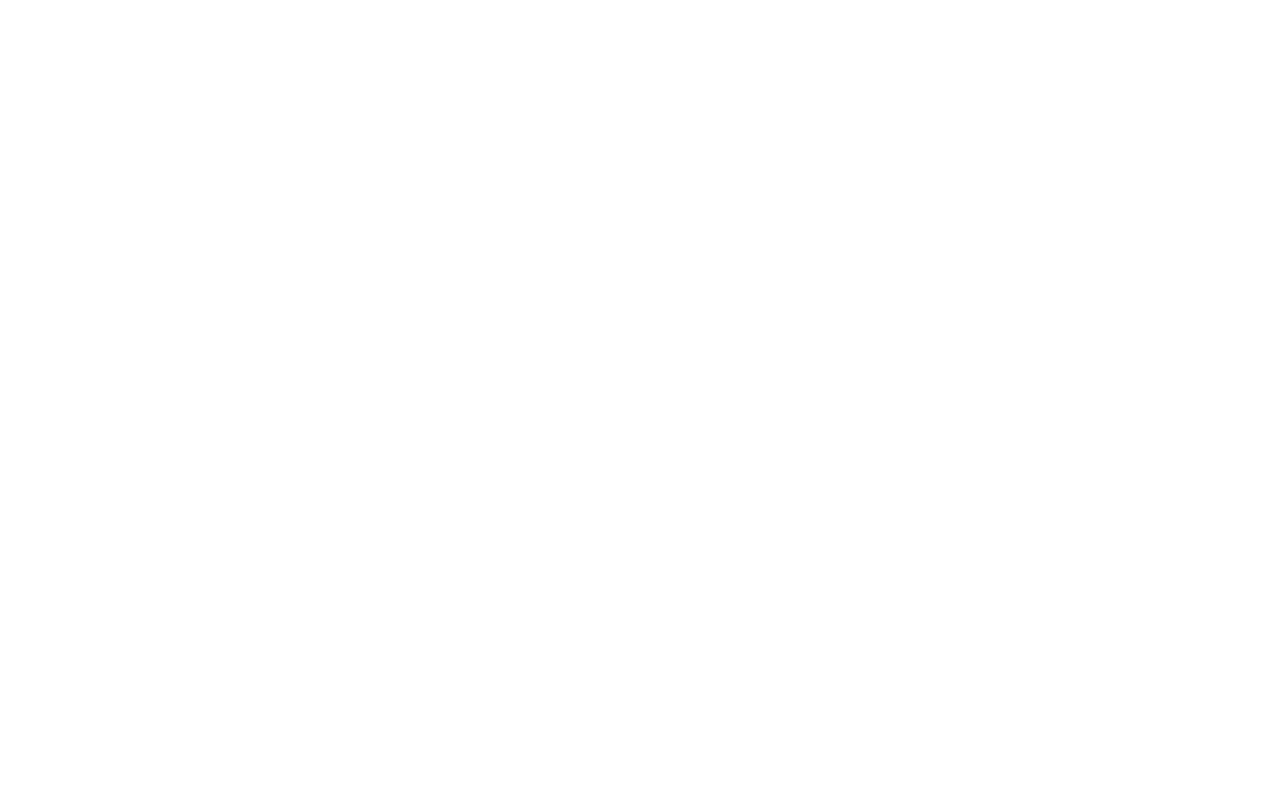
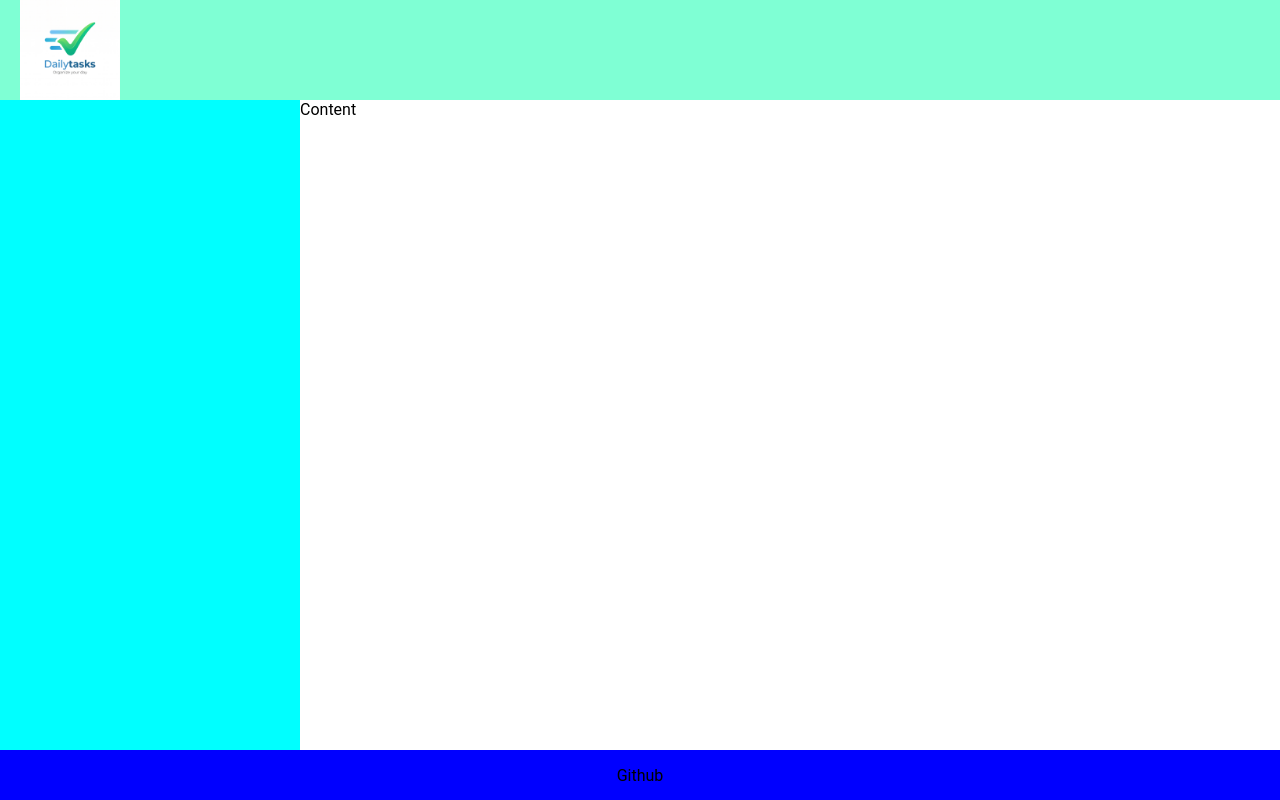
Before and after one commit to GuillaumePeixoto/mini-projet-kanban, a React (Vite) app: page / in a window 1280 px wide. Built offline with nearby package versions, Linux system fonts and the light colour scheme.

Commit message:
Init project

```diff
--- a/package.json
+++ b/package.json
@@ -11,7 +11,8 @@
   },
   "dependencies": {
     "react": "^19.2.8",
-    "react-dom": "^19.2.8"
+    "react-dom": "^19.2.8",
+    "react-router-dom": "^7.18.2"
   },
   "devDependencies": {
     "@eslint/js": "^10.0.1",
--- a/src/App.jsx
+++ b/src/App.jsx
@@ -1,12 +1,20 @@
 import { useState } from 'react'
 import './App.css'
+import Header from './components/Header'
+import SideBar from './components/SideBar'
+import Footer from './components/Footer'
 
 function App() {
-  const [count, setCount] = useState(0)
-
   return (
     <>
-
+      <Header></Header>
+      <main>
+        <SideBar></SideBar>
+        <div className='content'>
+          Content
+        </div>
+      </main>
+      <Footer/>
     </>
   )
 }
--- /dev/null
+++ b/src/components/Footer.jsx
@@ -0,0 +1,10 @@
+function Footer() {
+
+    return(
+        <footer>
+            <a target="_blank" href="https://github.com/GuillaumePeixoto/mini-projet-kanban">Github</a>
+        </footer>
+    )
+}
+
+export default Footer;
--- /dev/null
+++ b/src/components/Header.jsx
@@ -0,0 +1,17 @@
+import Logo from '../assets/images/logo.png'
+
+function Header() {
+
+    return(
+        <header>
+            <nav id='nav-bar'>
+                <img src={Logo} id="logo-site" />
+                <ul>
+
+                </ul>
+            </nav>
+        </header>
+    );
+}
+
+export default Header;
--- /dev/null
+++ b/src/components/SideBar.jsx
@@ -0,0 +1,10 @@
+function SideBar() {
+
+    return(
+        <div id="side-bar">
+
+        </div>
+    );
+}
+
+export default SideBar;
--- a/src/index.css
+++ b/src/index.css
@@ -0,0 +1,53 @@
+body{
+  margin: 0;
+}
+
+#root{
+  margin: 0px;
+  font-family: 'Roboto', 'sans-serif';
+  min-height: 100vh;
+
+  display: flex;
+  flex-direction: column;
+}
+
+#logo-site{
+  width: 100px;
+}
+
+#nav-bar{
+  display: flex;
+  justify-content: space-between;
+  padding: 0px 20px;
+  height: 100px;
+  background-color: aquamarine;
+}
+
+main{
+  display: flex;
+  flex: 1;
+}
+
+.content{
+  display: flex;
+  flex: 1;
+}
+
+#side-bar{
+  width: 300px;
+  display: flex;
+  background-color: aqua;
+}
+
+footer{
+  background-color: blue;
+  height: 50px;
+  display: flex;
+  justify-content: center;
+  align-items: center;
+}
+
+footer a{
+  text-decoration: none;
+  color: black;
+}
```
Also changed, not shown: src/assets/images/logo.png (added), 1 other file (tests, documents, lock files or other folders).
